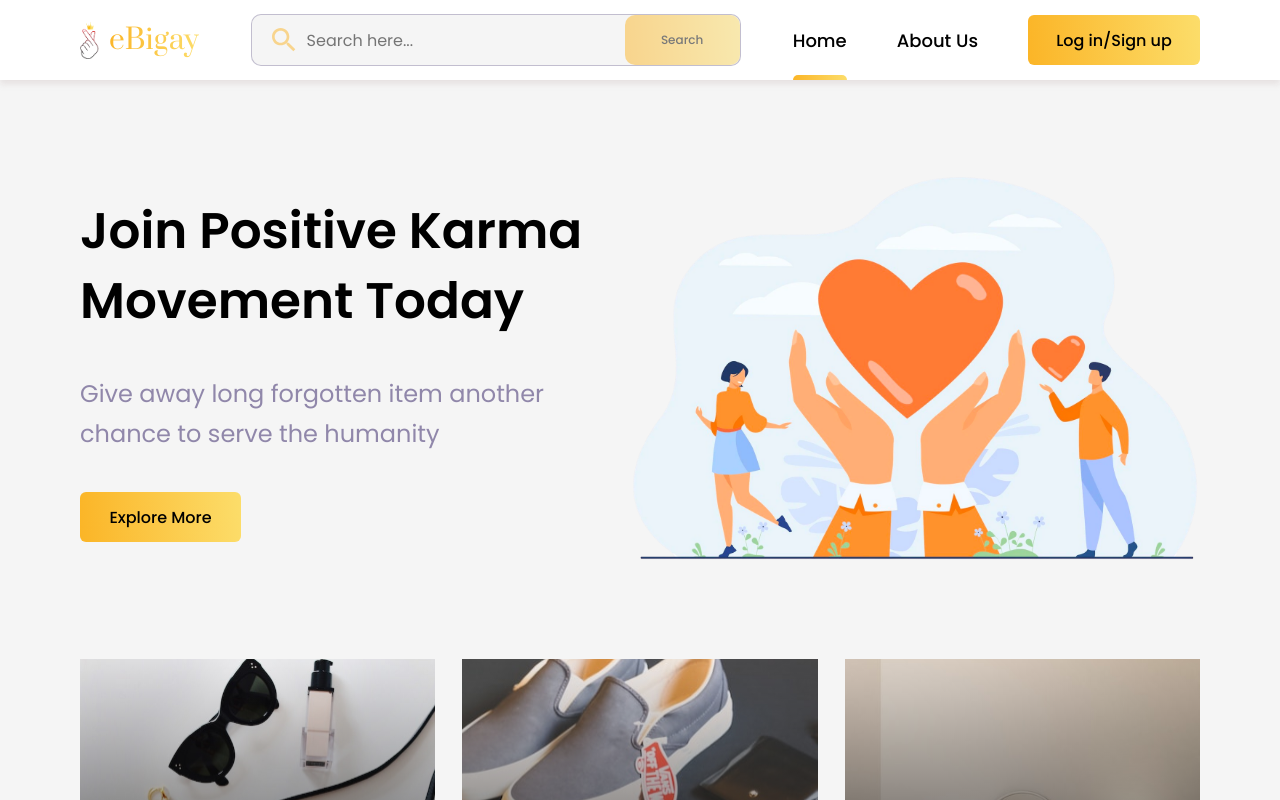
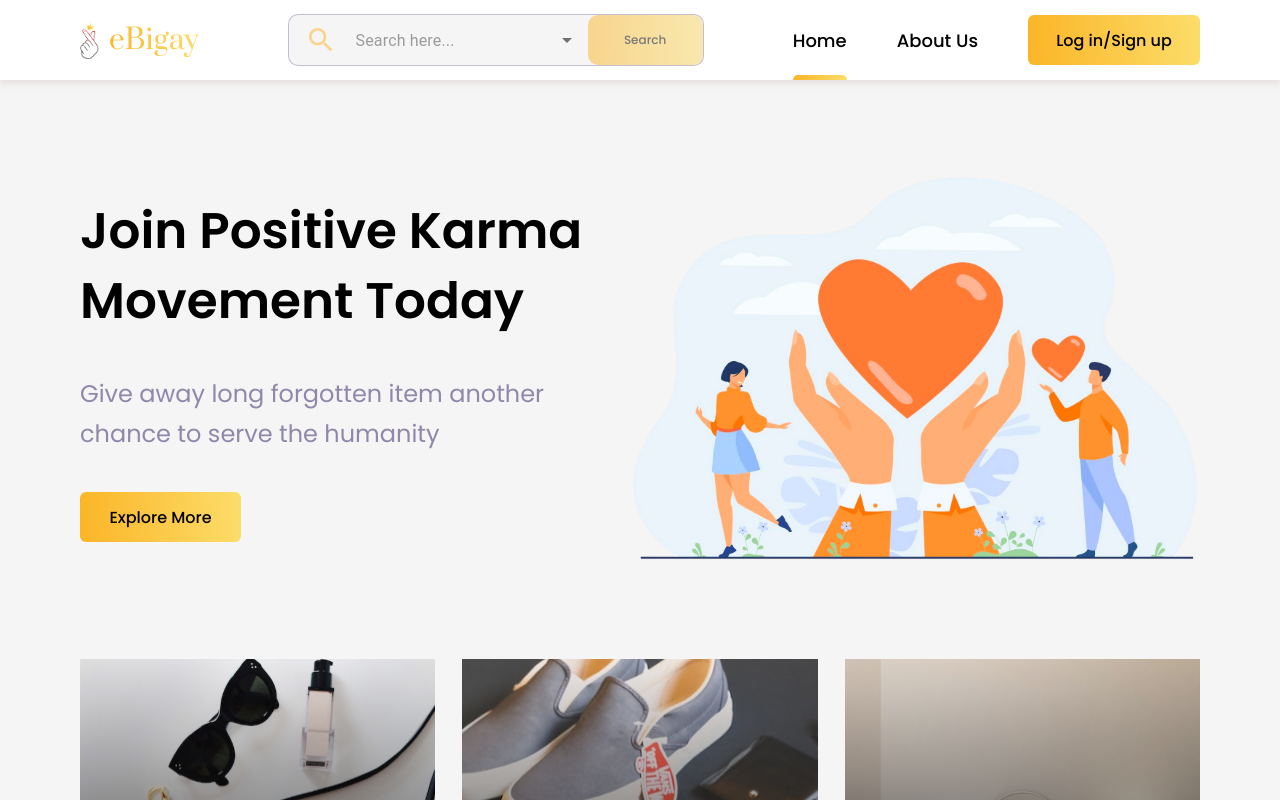
Before and after one commit to eBigay/eBigay, a React (Vite) app in the folder frontend/: page / in a window 1280 px wide. Shown: the top 800 px of the page. Built offline with nearby package versions, Linux system fonts and the light colour scheme; data requests are answered from the project's data file.

Commit message:
feat(searchForm): added autocomplete behavior to the search form

```diff
--- a/frontend/src/assets/styles/layout/Header.styled.tsx
+++ b/frontend/src/assets/styles/layout/Header.styled.tsx
@@ -16,7 +16,7 @@ export const StyledHeader = styled.header`
   right: 0;
   left: 0;
   z-index: 25;
-  overflow: hidden;
+  overflow: visible;
   min-height: 5rem;
   background-color: #ffffff;
   box-shadow: 0 4px 6px rgba(186, 167, 167, 0.25);
--- a/frontend/src/assets/styles/layout/SearchForm.styled.tsx
+++ b/frontend/src/assets/styles/layout/SearchForm.styled.tsx
@@ -1,5 +1,6 @@
 import { Clear, Search } from "@mui/icons-material";
 import styled from "styled-components";
+import { Autocomplete } from "@mui/material";
 import RespondTo, { MinWidth } from "../../theme/responsive";
 
 interface IStyledSearch {
@@ -29,7 +30,7 @@ flex: 0.5;
 `;
 export const StyledFormContainer = styled.div`
   display: flex;
-  padding: 0.4rem 5.6rem 0.4rem 0.4rem;
+  padding: 0.4rem 3rem 0.4rem 0.4rem;
   max-width: none;
   border-bottom: 1px solid ${({ theme }) => theme.colors.clr3light};
   ${MinWidth.tabletBreakpoint`
@@ -39,7 +40,9 @@ export const StyledFormContainer = styled.div`
   border-radius: 10px;
   `}
 `;
-export const StyledInput = styled.input`
+export const StyledAutocomplete = styled(Autocomplete).attrs({
+  className: "StyledAutocomplete",
+})`
   flex: 1;
   border: 0;
   height: 4rem;
--- a/frontend/src/components/SearchForm.tsx
+++ b/frontend/src/components/SearchForm.tsx
@@ -1,13 +1,19 @@
 import { Dispatch, SetStateAction, useEffect, useRef, useState } from "react";
 import { useLocation, useNavigate } from "react-router";
+import { UseQueryResult } from "react-query";
+import { TextField } from "@mui/material";
+import useItems from "../hooks/useItems";
 import PrimaryButton from "../assets/styles/base/Button.styled";
+import { IItem } from "../interfaces/IItem.interface";
+import { IFilterBy } from "../interfaces/IFilterBy.interface";
+import useDebounce from "../hooks/useDebounce";
 import {
   StyledButton,
   StyledClearIcon,
   StyledContainer,
   StyledForm,
   StyledFormContainer,
-  StyledInput,
+  StyledAutocomplete,
   StyledSearchButton,
   StyledSearch,
 } from "../assets/styles/layout/SearchForm.styled";
@@ -25,6 +31,27 @@ const SearchForm = ({
 
   const [query, setQuery] = useState<string>("");
 
+  const [filterBy, setFilterBy] = useState<IFilterBy>({
+    queryText: "",
+    category: "",
+    page: 0,
+    sortBy: "createdAt",
+    sortOrder: "desc",
+    limit: 6,
+  });
+
+  const { useQueryAllItems } = useItems();
+
+  const debouncedFilter = useDebounce(filterBy, 300);
+
+  const { data: results }: UseQueryResult<IItem[], any> =
+    useQueryAllItems(debouncedFilter);
+
+  const queryTextResults =
+    results === undefined || results.length < 1
+      ? []
+      : [...new Set(results?.map((result) => result.itemName))];
+
   const navigate = useNavigate();
   const location = useLocation();
 
@@ -34,10 +61,9 @@ const SearchForm = ({
     }
   }, []);
 
-  const handleChange = ({
-    target: { value },
-  }: React.ChangeEvent<HTMLInputElement>) => {
+  const handleChange = (value: string) => {
     setQuery(value);
+    setFilterBy({ ...filterBy, queryText: value });
   };
 
   const handleSubmit = (event: React.FormEvent<HTMLFormElement>) => {
@@ -61,12 +87,36 @@ const SearchForm = ({
           <StyledSearchButton disabled={!query} type="submit">
             <StyledSearch isdisabled={query} />
           </StyledSearchButton>
-          <StyledInput
-            type="text"
-            onChange={handleChange}
-            value={query}
-            placeholder="Search here..."
+          <StyledAutocomplete
+            disablePortal
+            autoComplete
+            autoHighlight
+            openOnFocus={false}
+            id="combo-box-demo"
+            options={queryTextResults}
+            renderInput={(params) => (
+              <TextField
+                {...params}
+                key={params.id}
+                placeholder="Search here..."
+                sx={{
+                  "@media (max-width: 1000px)": {
+                    width: "100%",
+                  },
+                }}
+              />
+            )}
+            inputValue={query}
             ref={inputSearchRef}
+            onInputChange={(event, value) => handleChange(value)}
+            sx={{
+              "@media (max-width: 1000px)": {
+                paddingTop: "5px",
+              },
+              "& .MuiOutlinedInput-root .MuiOutlinedInput-notchedOutline": {
+                border: "none",
+              },
+            }}
           />
           <PrimaryButton
             width="115px"
```
Also changed, not shown: 1 other file (tests, documents, lock files or other folders).
